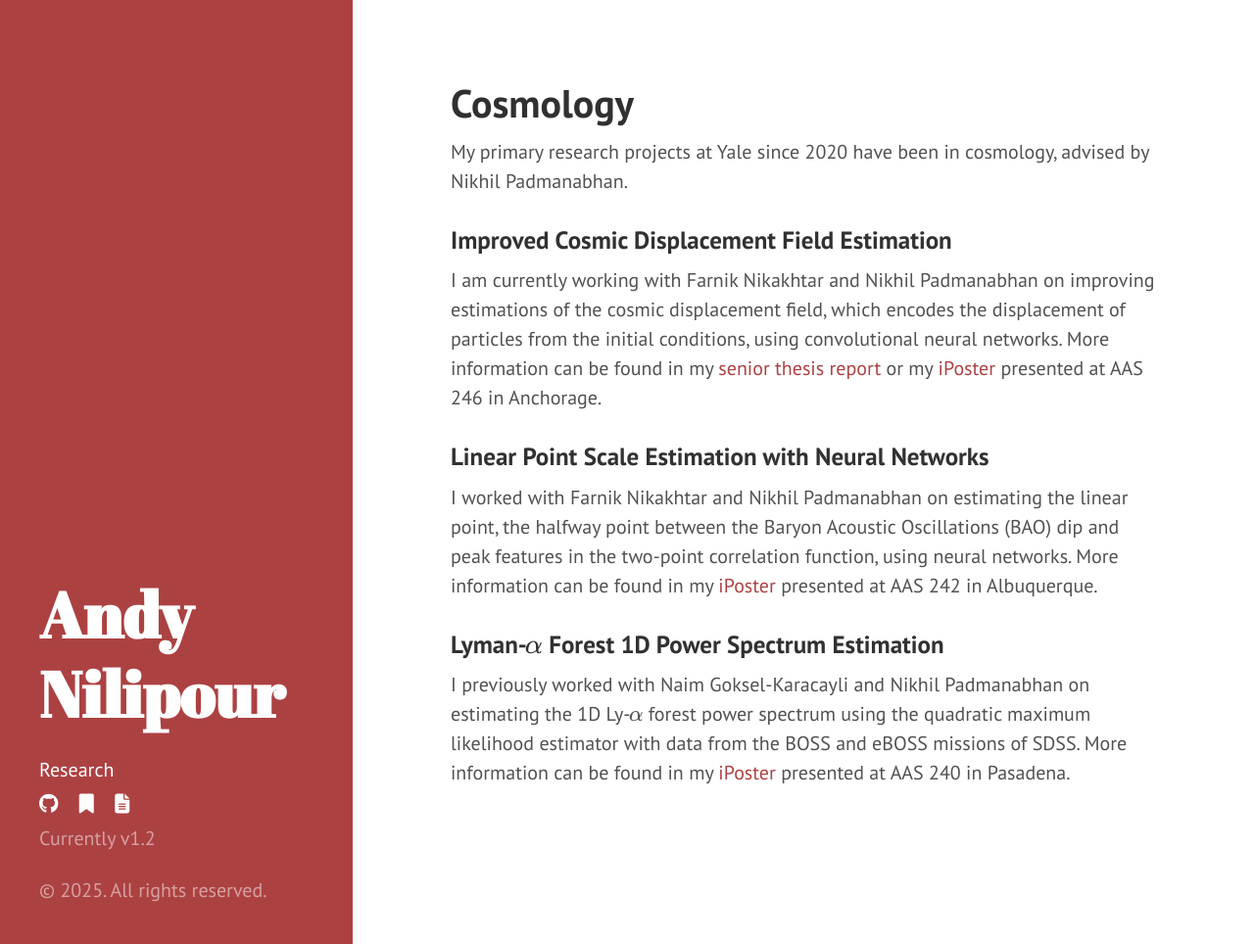
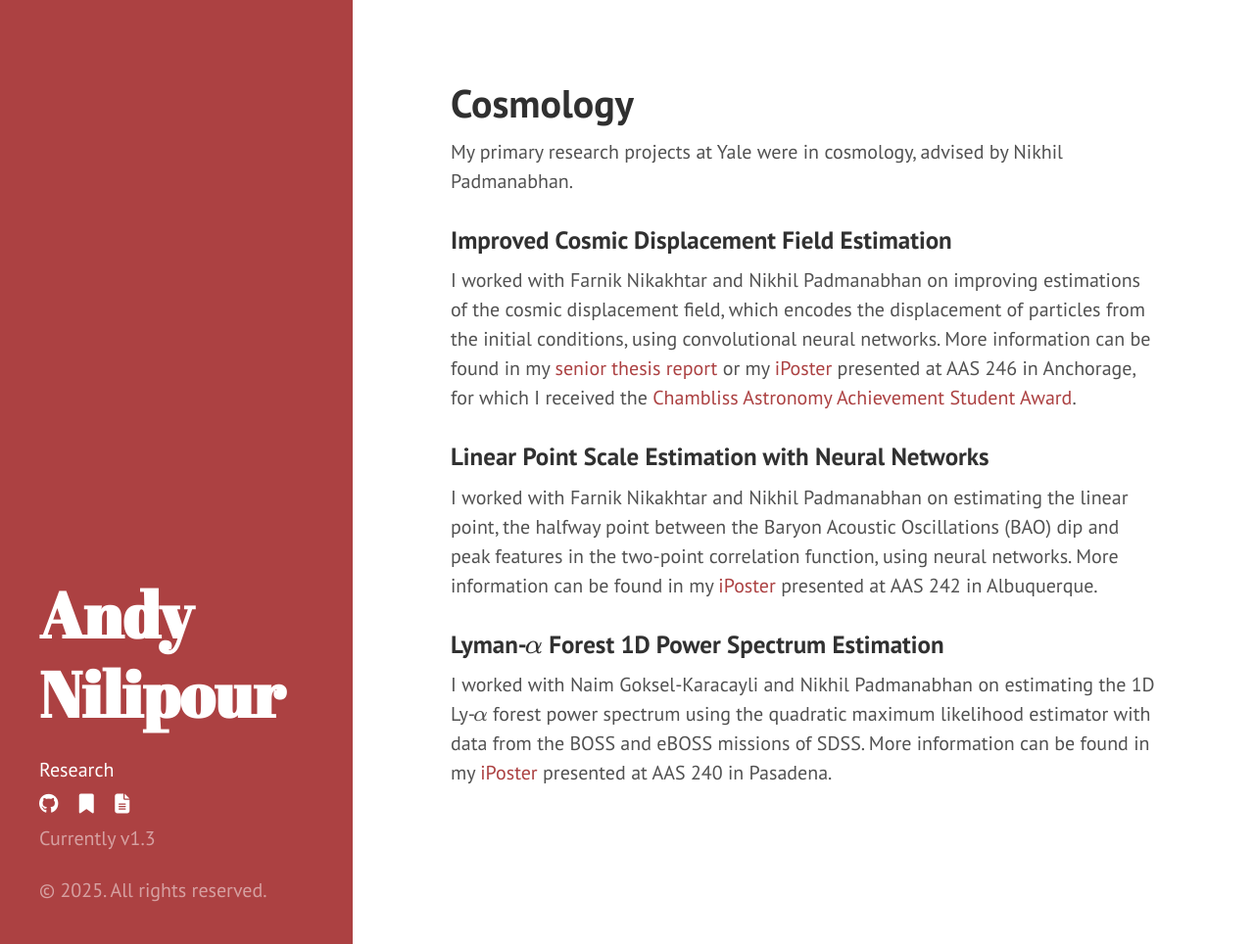
Before and after one commit to anilipour/anilipour.github.io, a Jekyll site: the page built from cosmology.md, in a window 1280 px wide and 964 px high. Shown: the whole window at 98% size. Built offline with Jekyll 4.4.1, drawn with Linux system fonts in a browser that asks for light colours; nearby versions of some CDN libraries; formulas are drawn with MathJax 3.

```diff
--- a/_config.yml
+++ b/_config.yml
@@ -19,9 +19,9 @@ author:
 paginate:         5
 
 # Custom vars
-version:          1.2
+version:          1.3
 
 github:
   repo:           https://github.com/anilipour/
 
-ads_link:         https://ui.adsabs.harvard.edu/search/q=%20author%3A%22nilipour%22%20year%3A2020-&sort=date%20desc%2C%20bibcode%20desc&p_=0
+ads_link:         https://ui.adsabs.harvard.edu/search/fq=%7B!type%3Daqp%20v%3D%24fq_database%7D&fq_database=(database%3Aastronomy%20OR%20database%3Aphysics)&q=%20author%3A%22nilipour%2C%20a%22%20year%3A2020-&sort=date%20desc%2C%20bibcode%20desc&p_=0
--- a/cosmology.md
+++ b/cosmology.md
@@ -4,11 +4,11 @@ title: Cosmology
 show: hide
 ---
 
-My primary research projects at Yale since 2020 have been in cosmology, advised by Nikhil Padmanabhan.
+My primary research projects at Yale were in cosmology, advised by Nikhil Padmanabhan.
 
 ### Improved Cosmic Displacement Field Estimation
 
-I am currently working with Farnik Nikakhtar and Nikhil Padmanabhan on improving estimations of the cosmic displacement field, which encodes the displacement of particles from the initial conditions, using convolutional neural networks. More information can be found in my [senior thesis report](/files/SeniorThesis.pdf) or my [iPoster](https://aas246-aas.ipostersessions.com/Default.aspx?s=6B-67-87-E9-7C-2E-6E-5B-01-99-07-BF-37-02-83-B5) presented at AAS 246 in Anchorage.
+I worked with Farnik Nikakhtar and Nikhil Padmanabhan on improving estimations of the cosmic displacement field, which encodes the displacement of particles from the initial conditions, using convolutional neural networks. More information can be found in my [senior thesis report](/files/SeniorThesis.pdf) or my [iPoster](https://aas246-aas.ipostersessions.com/Default.aspx?s=6B-67-87-E9-7C-2E-6E-5B-01-99-07-BF-37-02-83-B5) presented at AAS 246 in Anchorage, for which I received the [Chambliss Astronomy Achievement Student Award](https://aas.org/posts/news/2025/06/congratulations-aas-246-chambliss-student-award-winners).
 
 ### Linear Point Scale Estimation with Neural Networks
 
@@ -16,4 +16,4 @@ I worked with Farnik Nikakhtar and Nikhil Padmanabhan on estimating the linear p
 
 ### Lyman-$\alpha$ Forest 1D Power Spectrum Estimation
 
-I previously worked with Naim Goksel-Karacayli and Nikhil Padmanabhan on estimating the 1D Ly-$\alpha$ forest power spectrum using the quadratic maximum likelihood estimator with data from the BOSS and eBOSS missions of SDSS. More information can be found in my [iPoster](https://aas240-aas.ipostersessions.com/?s=7A-34-77-02-25-72-22-5C-15-06-27-65-0D-E9-5E-D2) presented at AAS 240 in Pasadena.
+I worked with Naim Goksel-Karacayli and Nikhil Padmanabhan on estimating the 1D Ly-$\alpha$ forest power spectrum using the quadratic maximum likelihood estimator with data from the BOSS and eBOSS missions of SDSS. More information can be found in my [iPoster](https://aas240-aas.ipostersessions.com/?s=7A-34-77-02-25-72-22-5C-15-06-27-65-0D-E9-5E-D2) presented at AAS 240 in Pasadena.
```
Also changed, not shown: index.md (+3 -2 lines), ptp.md (+3 -0 lines), radioastronomy.md (+1 -1 lines), images/juliaconTalk.png (added), 2 other files.
